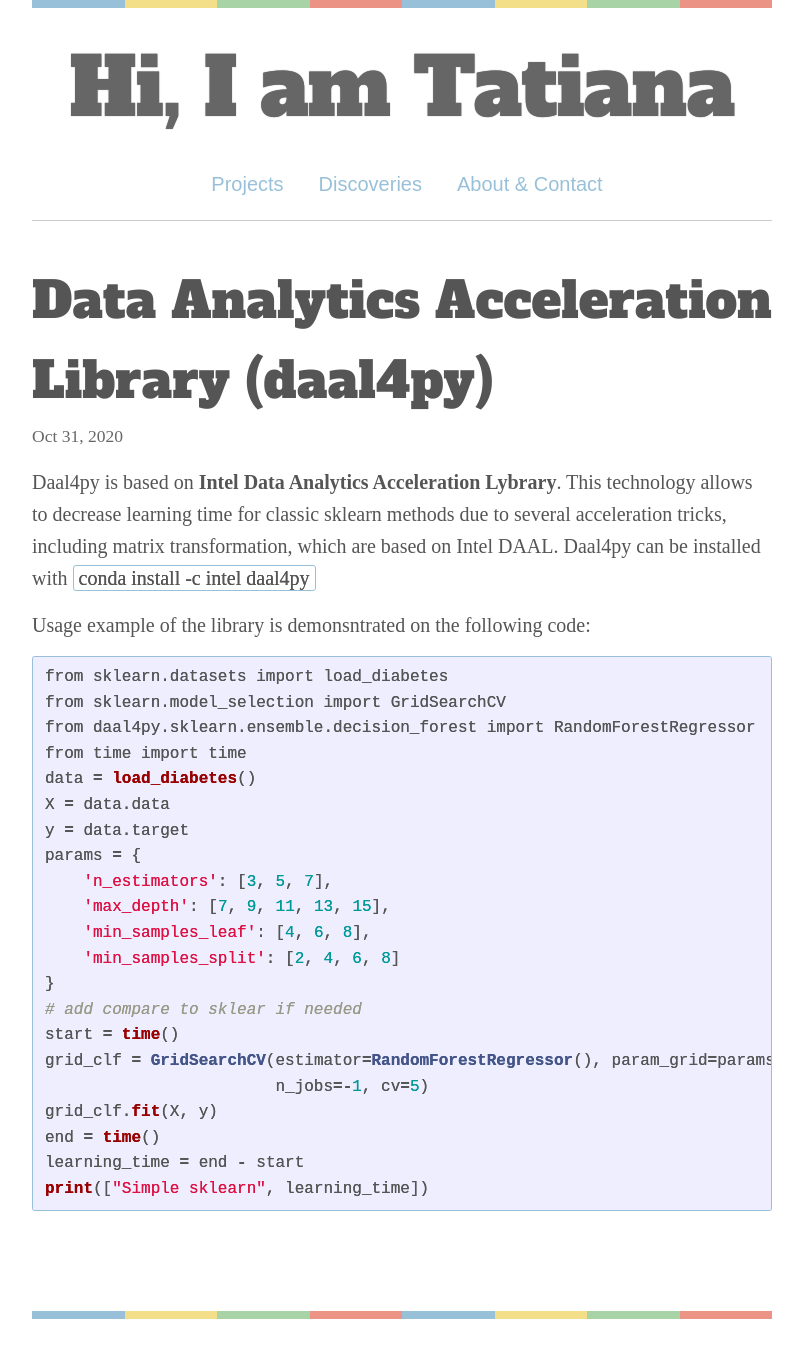
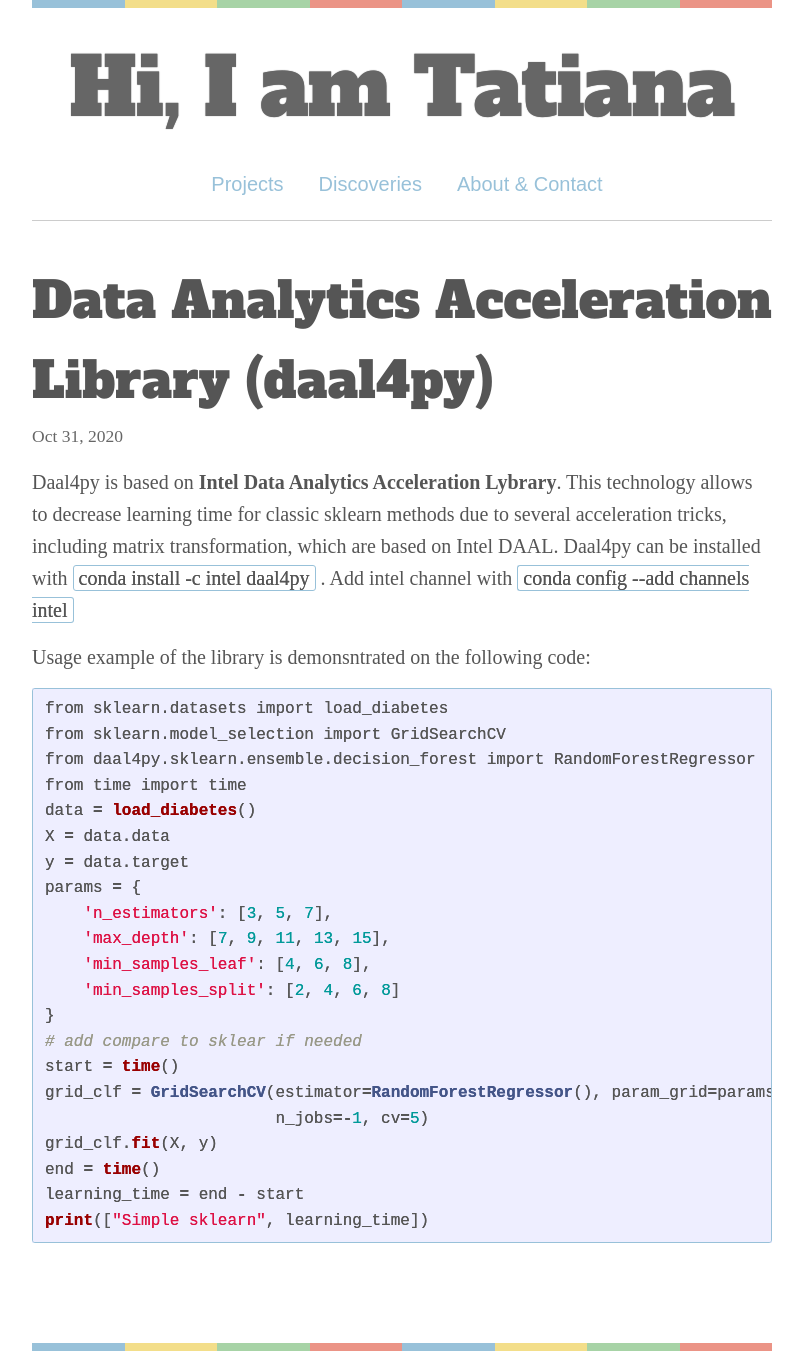
Before and after one commit to tatieliseeva/v-master, a Jekyll site: the page built from _posts/2020-10-31-Data_Analytics_Acceleration_Library(DAAL4PY)_check_out.markdown, in a window 1280 px wide. Shown: the whole page, without its empty margins (238-1041 px from the left). Built offline with Jekyll 4.4.1, drawn with Linux system fonts in a browser that asks for light colours; some web fonts are replaced; before the commit the page ends 1319 px from its top, so only the background shows below that.

Commit message:
Update 2020-10-31-Data_Analytics_Acceleration_Library(DAAL4PY)_check_out.markdown

```diff
--- a/_posts/2020-10-31-Data_Analytics_Acceleration_Library(DAAL4PY)_check_out.markdown
+++ b/_posts/2020-10-31-Data_Analytics_Acceleration_Library(DAAL4PY)_check_out.markdown
@@ -6,7 +6,7 @@ permalink: /discoveries/
 ---
 
 Daal4py is based on **Intel Data Analytics Acceleration Lybrary**. This technology allows to decrease learning time for classic sklearn methods due to several acceleration tricks, including matrix transformation, which are based on Intel DAAL.
-Daal4py can be installed with `conda install -c intel daal4py`
+Daal4py can be installed with `conda install -c intel daal4py` . Add intel channel with `conda config --add channels intel`
 
 Usage example of the library is demonsntrated on the following code:
 
```
